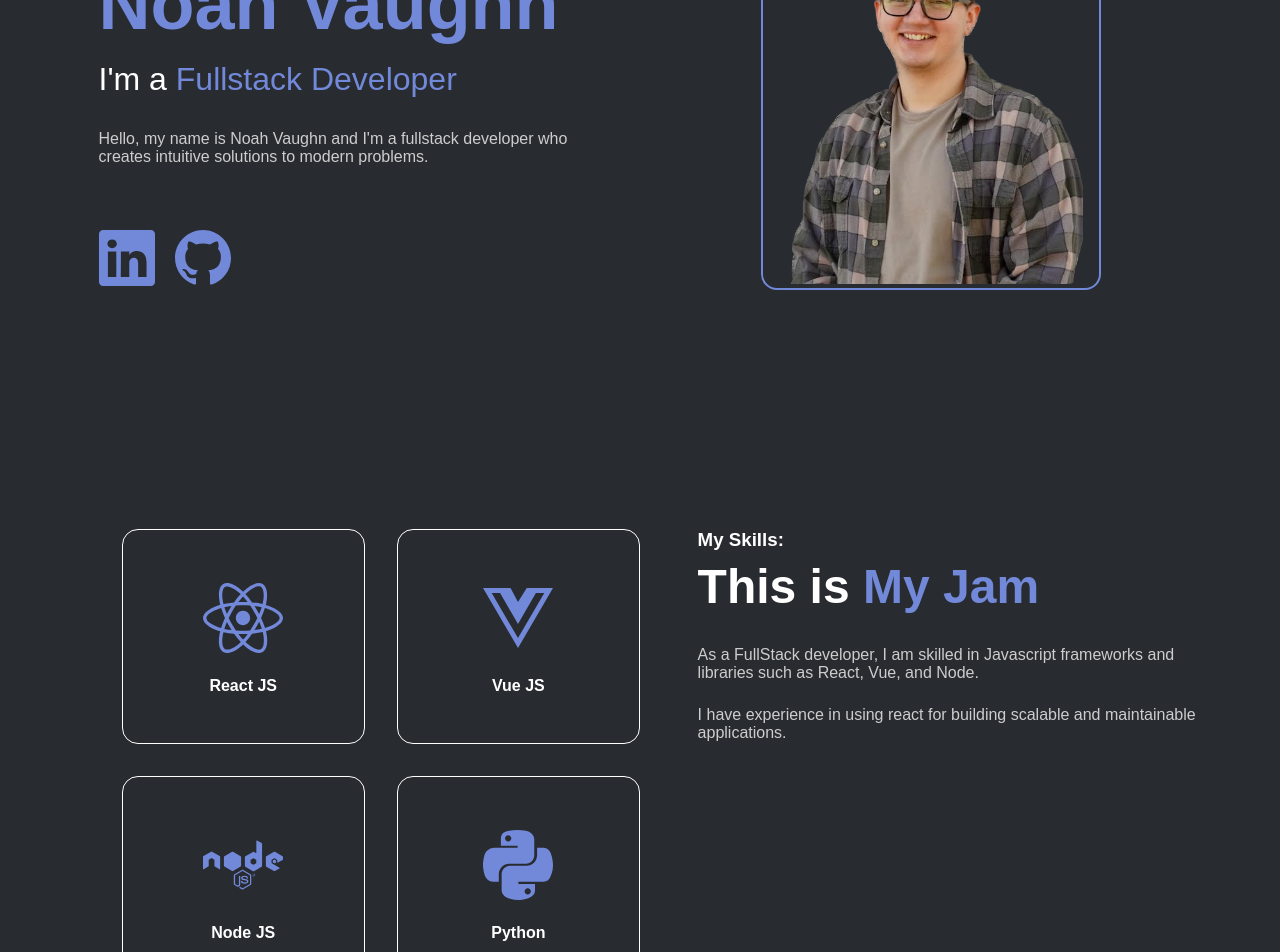
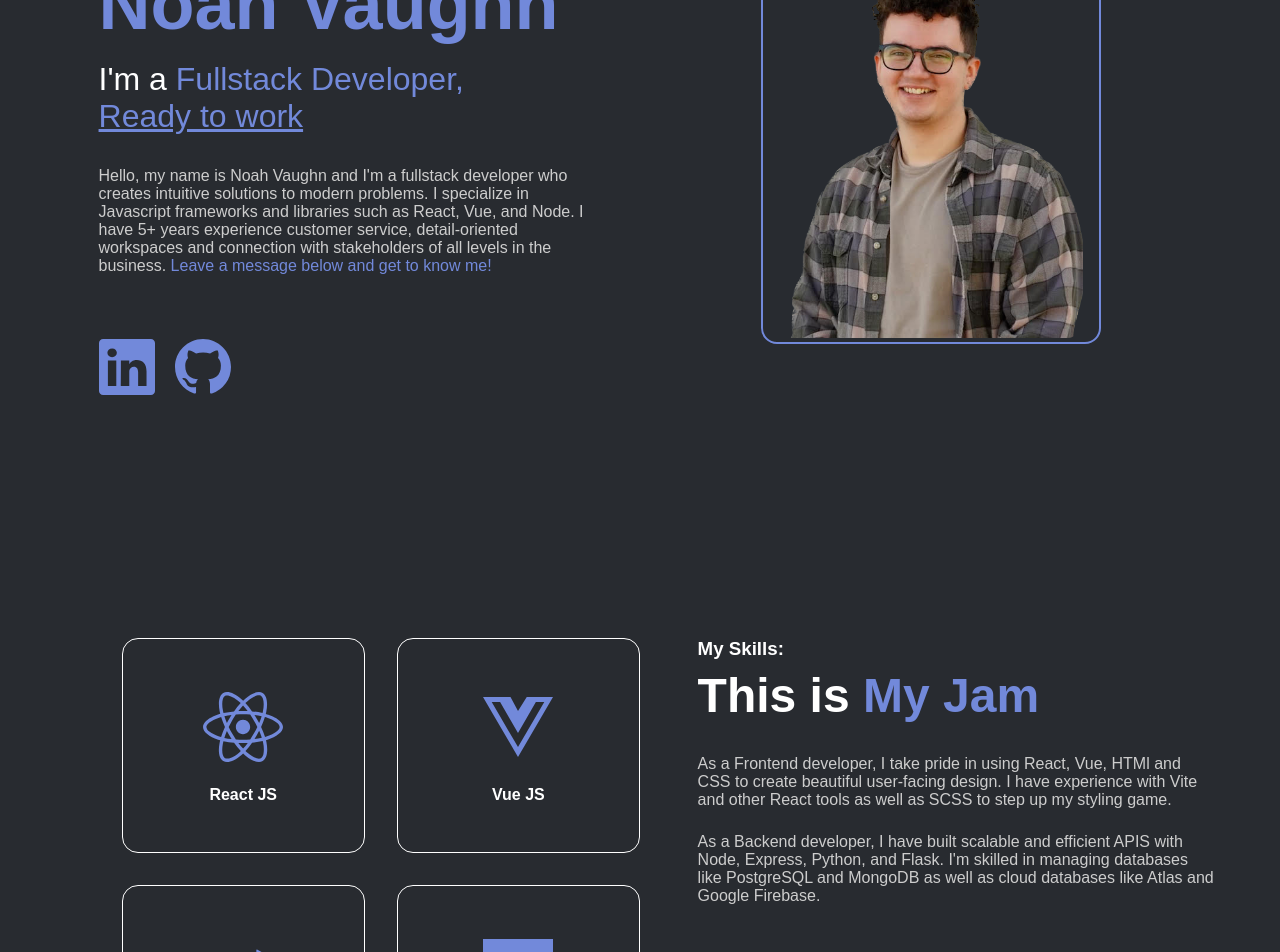
Before and after one commit to noahdvaughn/Noah_Vaughn_Portfolio, a React (Vite) app in the folder client/: page / in a window 1280 px wide. Shown: the part 300-1252 px from the top of the page. Built offline with nearby package versions, Linux system fonts and the light colour scheme.

Commit message:
updated skills about section

```diff
--- a/client/index.html
+++ b/client/index.html
@@ -2,7 +2,7 @@
 <html lang="en">
   <head>
     <meta charset="UTF-8" />
-    <link rel="icon" type="image/svg+xml" href="/vite.svg" />
+    <link rel="icon" type="image/svg+xml" href="/src/assets/images.png" />
     <meta name="viewport" content="width=device-width, initial-scale=1.0" />
     <title>Noah Vaughn Portfolio</title>
   </head>
--- a/client/src/components/Footer.jsx
+++ b/client/src/components/Footer.jsx
@@ -24,24 +24,33 @@ const Footer = () => {
           <PaddingContainer bottom='2rem'>
             <FormLabel>Name:</FormLabel>
             <FormInput type='text'
-            placeholder='Enter your name' />
+            placeholder='Enter your name'
+            as={motion.input}
+             transition={{ type: "spring", stiffness: 500, damping: 50 }}
+            whileTap={{ scale: 0.9 }}
+            />
 
           </PaddingContainer>
           <PaddingContainer bottom='2rem'>
             <FormLabel>Email:</FormLabel>
             <FormInput type='text'
-            placeholder='Enter your Email' />
+            placeholder='Enter your Email' as={motion.input} transition={{ type: "spring", stiffness: 500, damping: 50 }}
+            whileTap={{ scale: 0.9 }}/>
 
           </PaddingContainer>
-          <PaddingContainer bottom='2rem'>
+          <PaddingContainer bottom='2rem'
+
+          >
             <FormLabel>Message:</FormLabel>
-            <FormInput type='text'
-            placeholder='Enter your Message'
-            as='textarea' />
+            <FormInput
+            as={motion.textarea} transition={{ type: "spring", stiffness: 500, damping: 50 }}
+            whileTap={{ scale: 0.9 }}
+            type='text'
+            placeholder='Enter your Message'/>
 
           </PaddingContainer>
 
-          <FlexContainer justify='center'>
+          <FlexContainer >
             <Button>Send Message</Button>
           </FlexContainer>
 
--- a/client/src/components/MyProjects.jsx
+++ b/client/src/components/MyProjects.jsx
@@ -9,10 +9,6 @@ import project1 from '../assets/SakugaConnectorThumbnail.png'
 import project2 from '../assets/TurnTablesThumbnail.png'
 import project3 from '../assets/OpeningPage.png'
 import Project from './layouts/Project'
-
-import { motion} from 'framer-motion'
-import { fadeInLeftVariant, fadeInRightVariant, fadeInTopVariant } from '../utils/Variants'
-import { Tilt } from 'react-tilt'
 
 
 const projectDetails = [
--- a/client/src/components/MySkills.jsx
+++ b/client/src/components/MySkills.jsx
@@ -9,7 +9,7 @@ import {
 } from '../styles/Global.styled'
 
 import {SkillsCardContainer, SkillsCard} from '../styles/MySkills.styled'
-import { FaReact, FaVuejs, FaNode, FaPython } from 'react-icons/fa'
+import { FaReact, FaVuejs, FaNode, FaPython, FaJs } from 'react-icons/fa'
 
 import { motion} from 'framer-motion'
 import { fadeInLeftVariant, fadeInRightVariant } from '../utils/Variants'
@@ -33,8 +33,8 @@ const Skills = [
   },
   {
     id: 3,
-    tech: 'Python',
-    icon: <FaPython />
+    tech: 'Javascript',
+    icon: <FaJs />
   }
 ]
 
@@ -59,11 +59,9 @@ const MySkills = () => {
           {skill.tech}
           </Heading>
         </SkillsCard>
-
         </Tilt>
       ))}
       </SkillsCardContainer>
-
 
 
       <motion.div variants={fadeInRightVariant} initial='hidden' whileInView='visible'>
@@ -75,11 +73,11 @@ const MySkills = () => {
         </Heading>
 
         <ParaText top='2rem' bottom='1.5rem'>
-          As a FullStack developer, I am skilled in Javascript frameworks and libraries such as React, Vue, and Node.
+          As a Frontend developer, I take pride in using React, Vue, HTMl and CSS to create beautiful user-facing design. I have experience with Vite and other React tools as well as SCSS to step up my styling game.
         </ParaText>
 
         <ParaText>
-          I have experience in using react for building scalable and maintainable applications.
+          As a Backend developer, I have built scalable and efficient APIS with Node, Express, Python, and Flask. I'm skilled in managing databases like PostgreSQL and MongoDB as well as cloud databases like Atlas and Google Firebase.
         </ParaText>
 
       </motion.div>
--- a/client/src/components/Showcase.jsx
+++ b/client/src/components/Showcase.jsx
@@ -35,10 +35,13 @@ const Showcase = () => {
           </Heading>
 
           <Heading size='h3'>
-            I'm a <BlueText>Fullstack Developer </BlueText>
+            I'm a <BlueText>Fullstack Developer, </BlueText>
+          </Heading>
+          <Heading size='h3'>
+          <BlueText textDecoration='underline'>Ready to work</BlueText>
           </Heading>
           <ParaText as='p' top='2rem' bottom='4rem'>
-         Hello, my name is Noah Vaughn and I'm a fullstack developer who creates intuitive solutions to modern problems.
+         Hello, my name is Noah Vaughn and I'm a fullstack developer who creates intuitive solutions to modern problems. I specialize in Javascript frameworks and libraries such as React, Vue, and Node. I have 5+ years experience customer service, detail-oriented workspaces and connection with stakeholders of all levels in the business. <BlueText>Leave a message below and get to know me!</BlueText>
           </ParaText>
 
           <FlexContainer gap='20px' responsiveFlex resJustify='center'>
--- a/client/src/components/layouts/NavMenu.jsx
+++ b/client/src/components/layouts/NavMenu.jsx
@@ -26,7 +26,7 @@ const NavMenu = ({setOpenMenu}) => {
       <PaddingContainer top='8%'>
             <FlexContainer direction='column' align='center' responsiveFlex>
               {navLinks.map((link)=>(
-              <MenuItem href={link.href}  as={motion.a} whileHover={{scale: 1.2}} key={link.id} onClick={()=> {
+              <MenuItem href={link.href} target={link.target}  as={motion.a} whileHover={{scale: 1.2}} key={link.id} onClick={()=> {
                 setOpenMenu(false)
               }}>{link.name}</MenuItem>
               ))}
--- a/client/src/components/layouts/Project.jsx
+++ b/client/src/components/layouts/Project.jsx
@@ -41,7 +41,7 @@ const Project = ({data}) => {
           </PaddingContainer>
           <ParaText top='1.5rem' bottom='0.5rem'>{data.project_desc}</ParaText>
           <FlexContainer resJustify='center' responsiveFlex>
-          <Button>Visit Website</Button>
+          <Button as='a' href={data.project_url}>Visit Website</Button>
 
           </FlexContainer>
       </motion.div>
--- a/client/src/index.css
+++ b/client/src/index.css
@@ -15,11 +15,6 @@ img{
   margin: 0;
   padding: 0;
 }
-iframe{
-  width: 90%;
-
-  background-color: aqua;
-}
 
 
 
--- a/client/src/styles/Global.styled.js
+++ b/client/src/styles/Global.styled.js
@@ -80,6 +80,7 @@ export const Heading = styled(PaddingContainer)`
 `
 export const BlueText = styled.span`
   color: ${({ theme }) => theme.colors.secondary};
+  text-decoration: ${({ textDecoration }) => textDecoration};
 `
 export const ParaText = styled(PaddingContainer)`
   color: ${({ theme }) => theme.colors.para_text_color};
--- a/client/src/styles/Navbar.styled.js
+++ b/client/src/styles/Navbar.styled.js
@@ -49,15 +49,3 @@ export const MenuItem = styled.a`
   cursor: pointer;
   text-decoration: none;
 `
-export const ResumeDiv = styled.div`
-  text-align: center;
-
-  left: 0;
-  right: 0;
-  position: fixed;
-  top: 0;
-  bottom: 0;
-  display: flex;
-  justify-content: center;
-  align-items: center;
-`
--- a/client/src/utils/Data.js
+++ b/client/src/utils/Data.js
@@ -19,5 +19,11 @@ export const navLinks = [
     id: 3,
     name: 'Contact Me',
     href: '#Contact'
+  },
+  {
+    id: 4,
+    name: 'Resume',
+    href: 'https://docs.google.com/document/d/e/2PACX-1vTnTOEBqaqHdB7sJxCVdL3WAZt214PXYcAWpx8uSVQxBK1i30dLqzkurlSHRPrAhErQisG-6ABJzwIh/pub',
+    target: '_blank'
   }
 ]
```
Also changed, not shown: client/src/assets/images.png (added).
